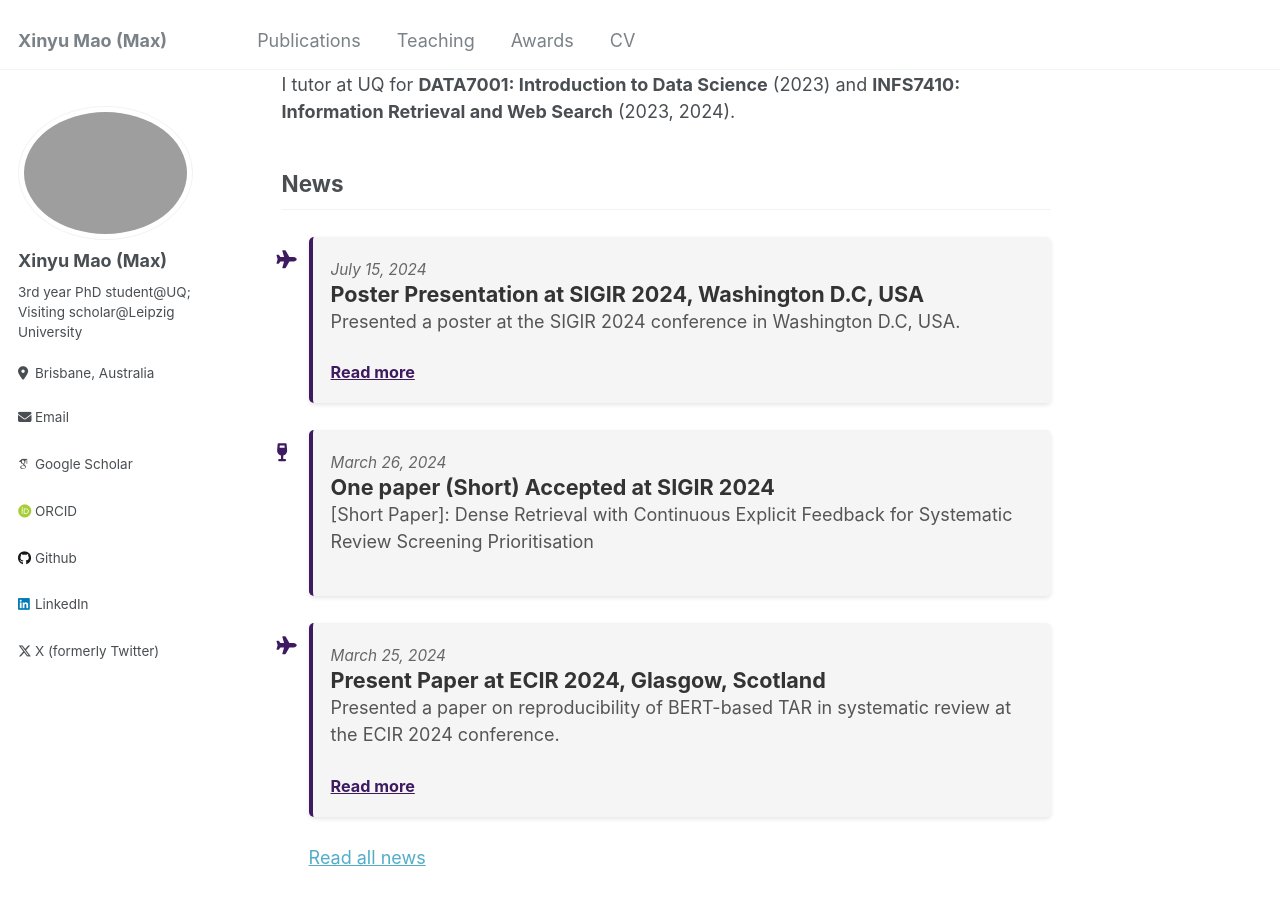
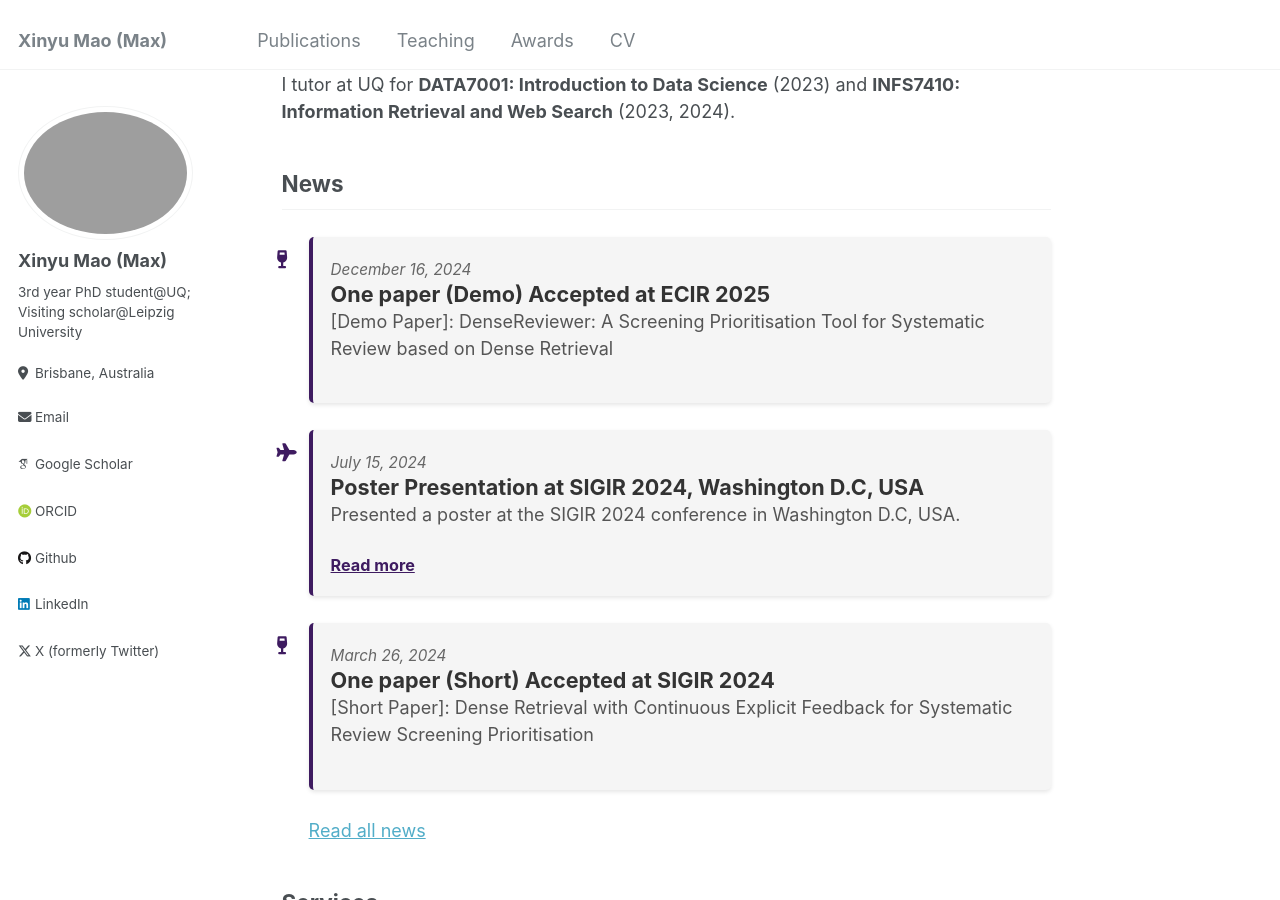
Before and after one commit to Shinyu-Mao/Shinyu-Mao.github.io, a Jekyll site: the page built from _pages/about.md, in a window 1280 px wide and 900 px high, scrolled down 471 px. Built offline with Jekyll 4.4.1, drawn with Linux system fonts in a browser that asks for light colours; some web fonts are replaced.

Commit message:
Update news.yml
ecir'25 demo

```diff
--- a/_data/news.yml
+++ b/_data/news.yml
@@ -41,3 +41,8 @@
   url: https://sigir.org/sigir2024/
   description: "Presented a poster at the SIGIR 2024 conference in Washington D.C, USA."
   status: travel
+
+- title: "One paper (Demo) Accepted at ECIR 2025"
+  date: 2024-12-16
+  description: "[Demo Paper]: DenseReviewer: A Screening Prioritisation Tool for Systematic Review based on Dense Retrieval"
+  status: celebrate
```
